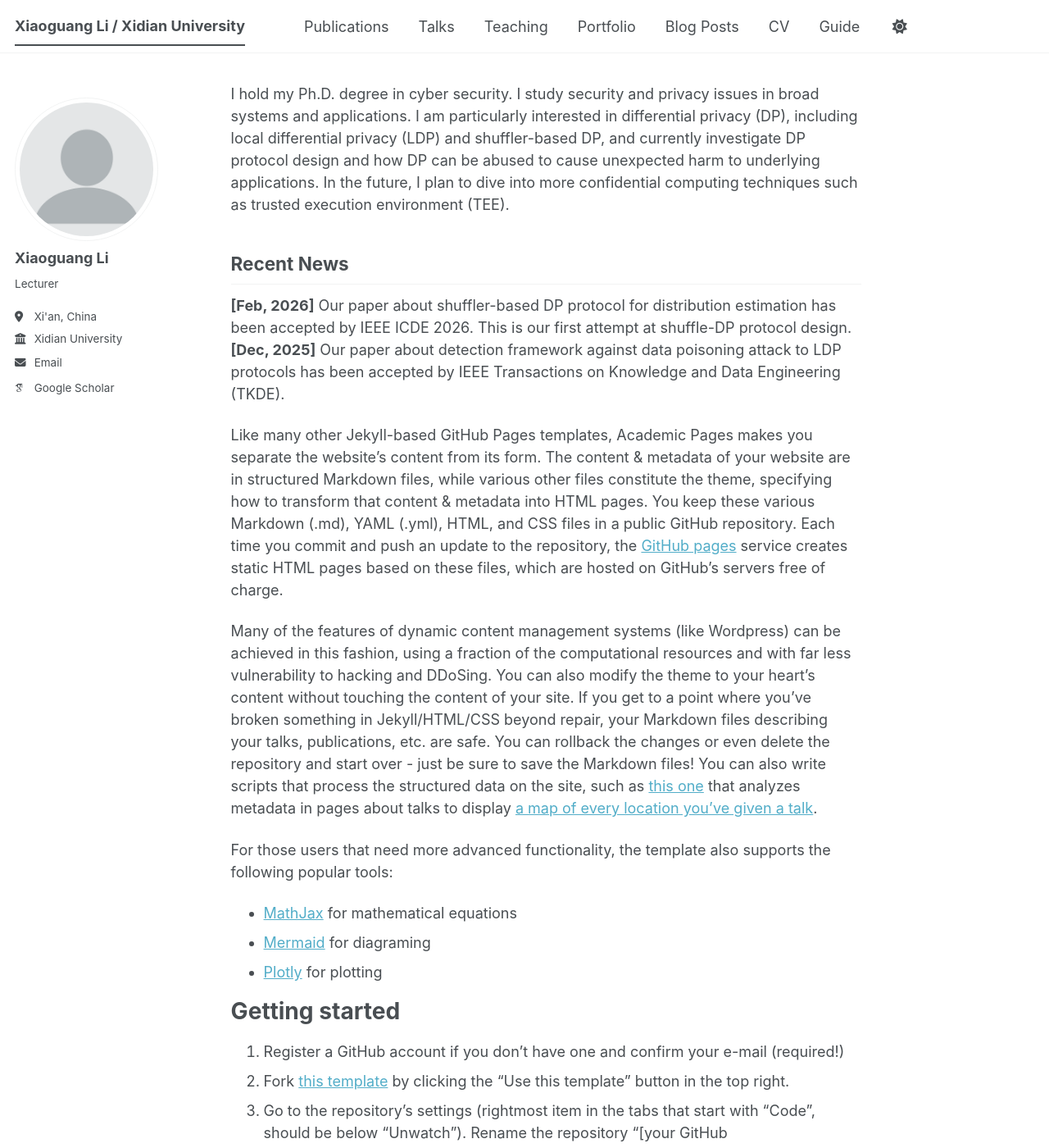
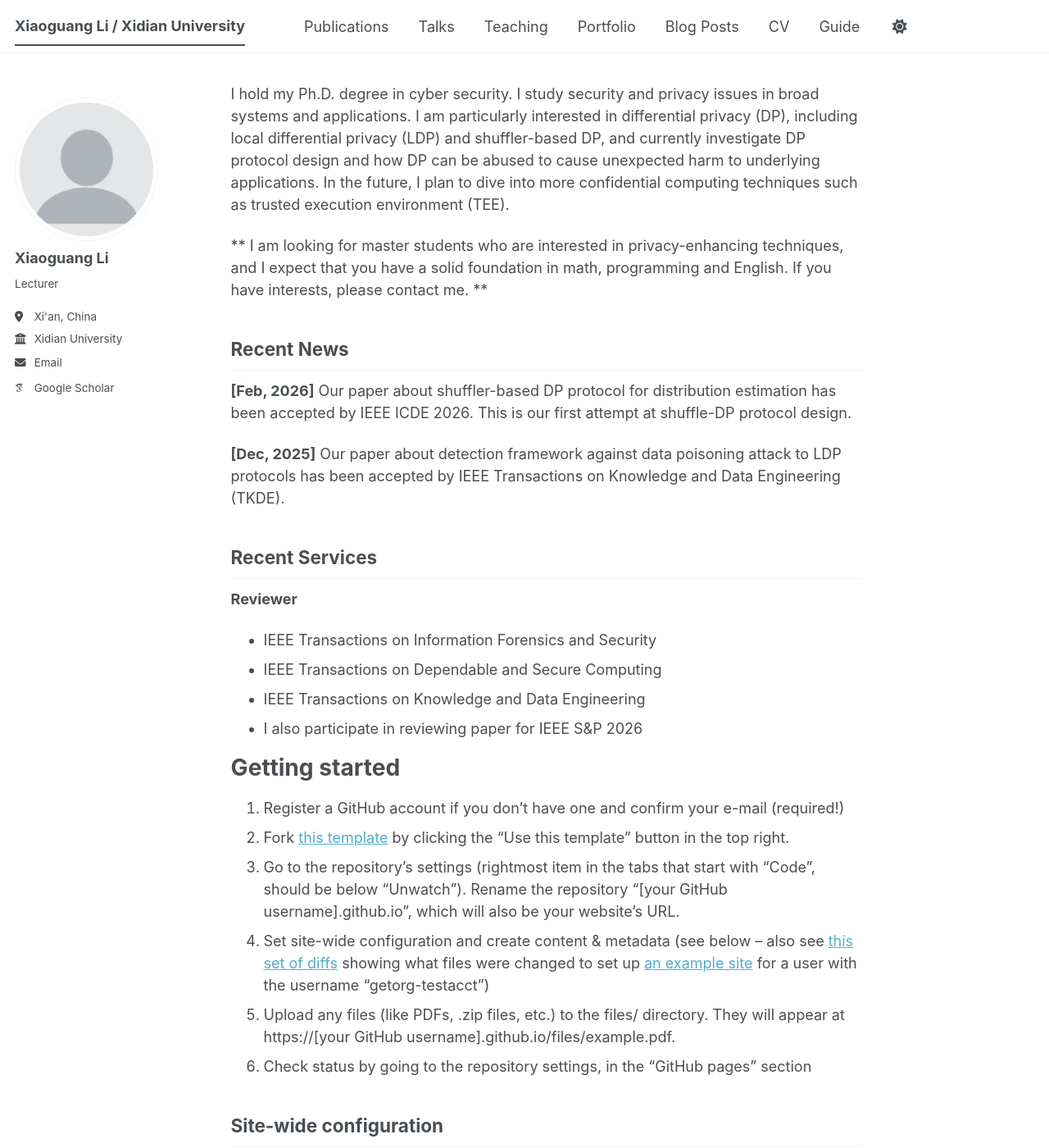
Before and after one commit to meliosem/meliosem.github.io, a Jekyll site: the page built from _pages/about.md, in a window 1280 px wide and 1400 px high. Shown: the whole window at 82% size. Built offline with Jekyll 4.4.1, drawn with Linux system fonts in a browser that asks for light colours; some web fonts are replaced; a script bundle is joined from its source files by our own code; library files that are not in the unit come from our copies.

Commit message:
first commit

```diff
--- a/_pages/about.md
+++ b/_pages/about.md
@@ -9,22 +9,27 @@ redirect_from:
 
 I hold my Ph.D. degree in cyber security. I study security and privacy issues in broad systems and applications. I am particularly interested in differential privacy (DP), including local differential privacy (LDP) and shuffler-based DP, and currently investigate DP protocol design and how DP can be abused to cause unexpected harm to underlying applications. In the future, I plan to dive into more confidential computing techniques such as trusted execution environment (TEE).
 
+**
+I am looking for master students who are interested in privacy-enhancing techniques, and I expect that you have a solid foundation in math, programming and English. If you have interests, please contact me.
+**
 
 
 Recent News
 -----------
 **[Feb, 2026]** Our paper about shuffler-based DP protocol for distribution estimation has been accepted by IEEE ICDE 2026. This is our first attempt at shuffle-DP protocol design.
+
 **[Dec, 2025]** Our paper about detection framework against data poisoning attack to LDP protocols has been accepted by IEEE Transactions on Knowledge and Data Engineering (TKDE).
 
 
-Like many other Jekyll-based GitHub Pages templates, Academic Pages makes you separate the website's content from its form. The content & metadata of your website are in structured Markdown files, while various other files constitute the theme, specifying how to transform that content & metadata into HTML pages. You keep these various Markdown (.md), YAML (.yml), HTML, and CSS files in a public GitHub repository. Each time you commit and push an update to the repository, the [GitHub pages](https://pages.github.com/) service creates static HTML pages based on these files, which are hosted on GitHub's servers free of charge.
+Recent Services
+-----------
+**Reviewer**
 
-Many of the features of dynamic content management systems (like Wordpress) can be achieved in this fashion, using a fraction of the computational resources and with far less vulnerability to hacking and DDoSing. You can also modify the theme to your heart's content without touching the content of your site. If you get to a point where you've broken something in Jekyll/HTML/CSS beyond repair, your Markdown files describing your talks, publications, etc. are safe. You can rollback the changes or even delete the repository and start over - just be sure to save the Markdown files! You can also write scripts that process the structured data on the site, such as [this one](https://github.com/academicpages/academicpages.github.io/blob/master/talkmap.ipynb) that analyzes metadata in pages about talks to display [a map of every location you've given a talk](https://academicpages.github.io/talkmap.html).
+- IEEE Transactions on Information Forensics and Security
+- IEEE Transactions on Dependable and Secure Computing
+- IEEE Transactions on Knowledge and Data Engineering
+- I also participate in reviewing paper for IEEE S&P 2026
 
-For those users that need more advanced functionality, the template also supports the following popular tools:
-- [MathJax](https://www.mathjax.org/) for mathematical equations
-- [Mermaid](https://mermaid.js.org/) for diagraming
-- [Plotly](https://plotly.com/javascript/) for plotting
 
 Getting started
 ======
```
